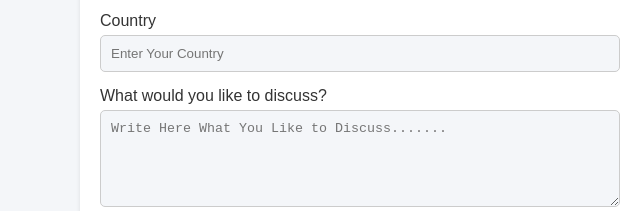
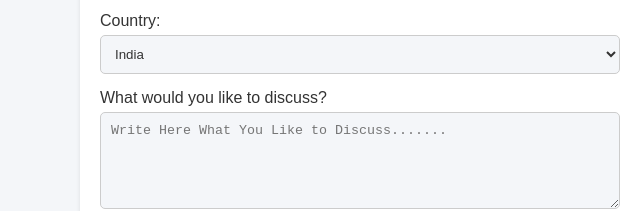
Before and after one commit to priyankakhamkar16/Contact_Us_Form_Mongodb, a website: page index.html in a window 1280 px wide. Shown: the part 330-541 px from the top of the page, 640-1280 px from the left. Drawn offline with Linux system fonts and the light colour scheme.

Commit message:
added styles

```diff
--- a/index.html
+++ b/index.html
@@ -44,8 +44,18 @@
                         <input type="tel" id="phone" name="phone" placeholder="Enter Your Phone Number">
                     </div>
                     <div class="form-group">
-                        <label for="country">Country</label>
-                        <input type="text" id="country" name="country" placeholder="Enter Your Country">
+                        <!-- <label for="country">Country</label>
+                        <input type="text" id="country" name="country" placeholder="Enter Your Country"> -->
+                        <label for="country">Country:</label>
+                    <select id="country" name="country" required>
+                    <!-- <option value="" disabled selected>Select your country</option> -->
+                    <option value="India">India</option>
+                    <option value="USA">United States</option>
+                    <option value="Canada">Canada</option>
+                    <option value="UK">United Kingdom</option>
+                    <option value="Australia">Australia</option>
+
+                     </select>
                     </div>
                     <div class="form-group">
                         <label for="message">What would you like to discuss?</label>
--- a/style.css
+++ b/style.css
@@ -111,6 +111,19 @@ header {
   margin-top: 12px;
 }
 
+.form-group select {
+  width: 100%;
+  padding: 10px;
+  border: 1px solid #ccc;
+  border-radius: 5px;
+  background-color: #f0f3f7b9;
+  box-sizing: border-box;
+  color: #333;
+}
+.form-group select:focus {
+  outline: none;
+  border-color: #007bff;
+}
 .form-group input,
 .form-group textarea {
   width: 100%;
@@ -119,6 +132,7 @@ header {
   border-radius: 5px;
   background-color: #f0f3f7b9;
   box-sizing: border-box;
+
 }
 
 .form-group input:focus,
```
